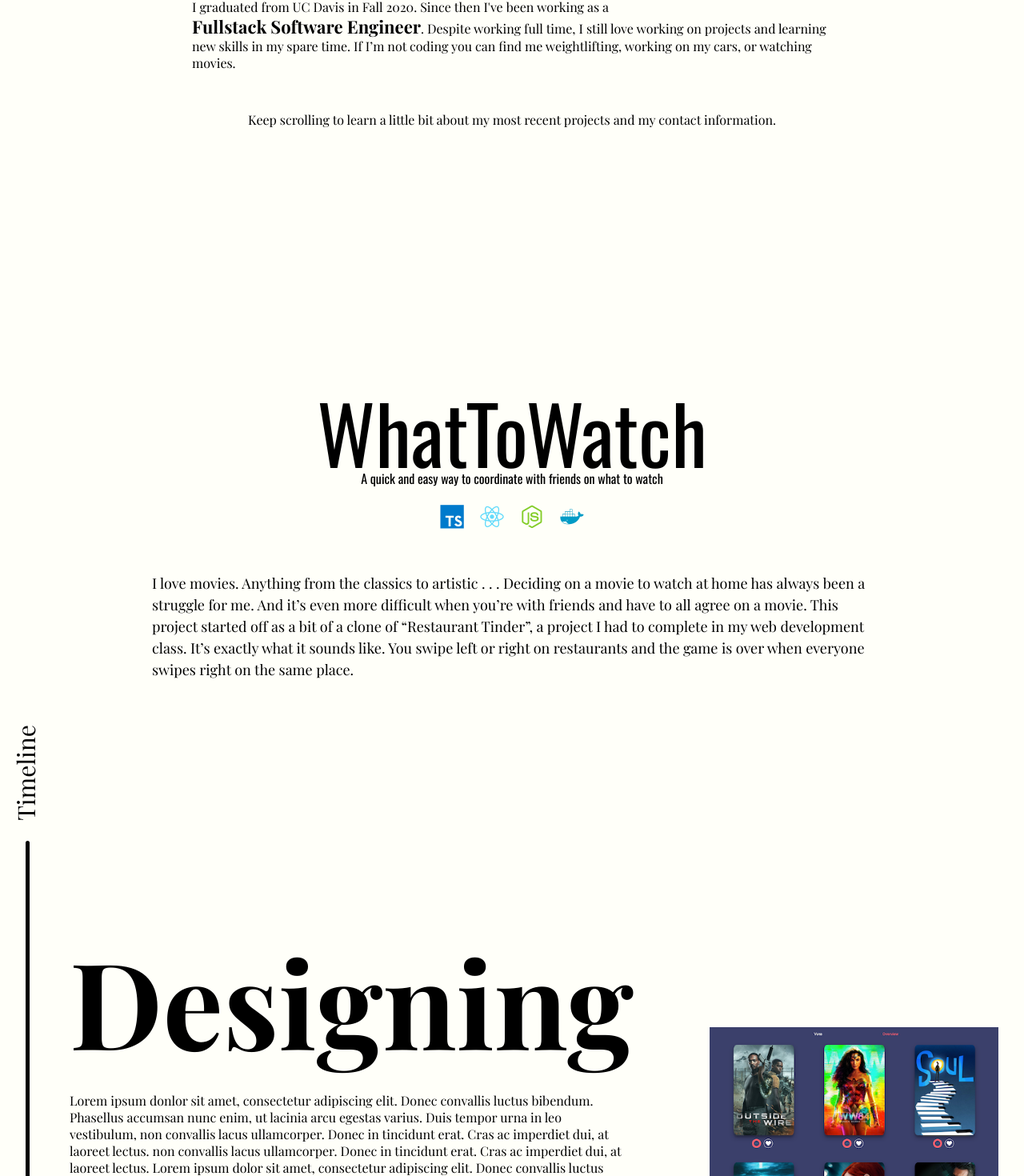
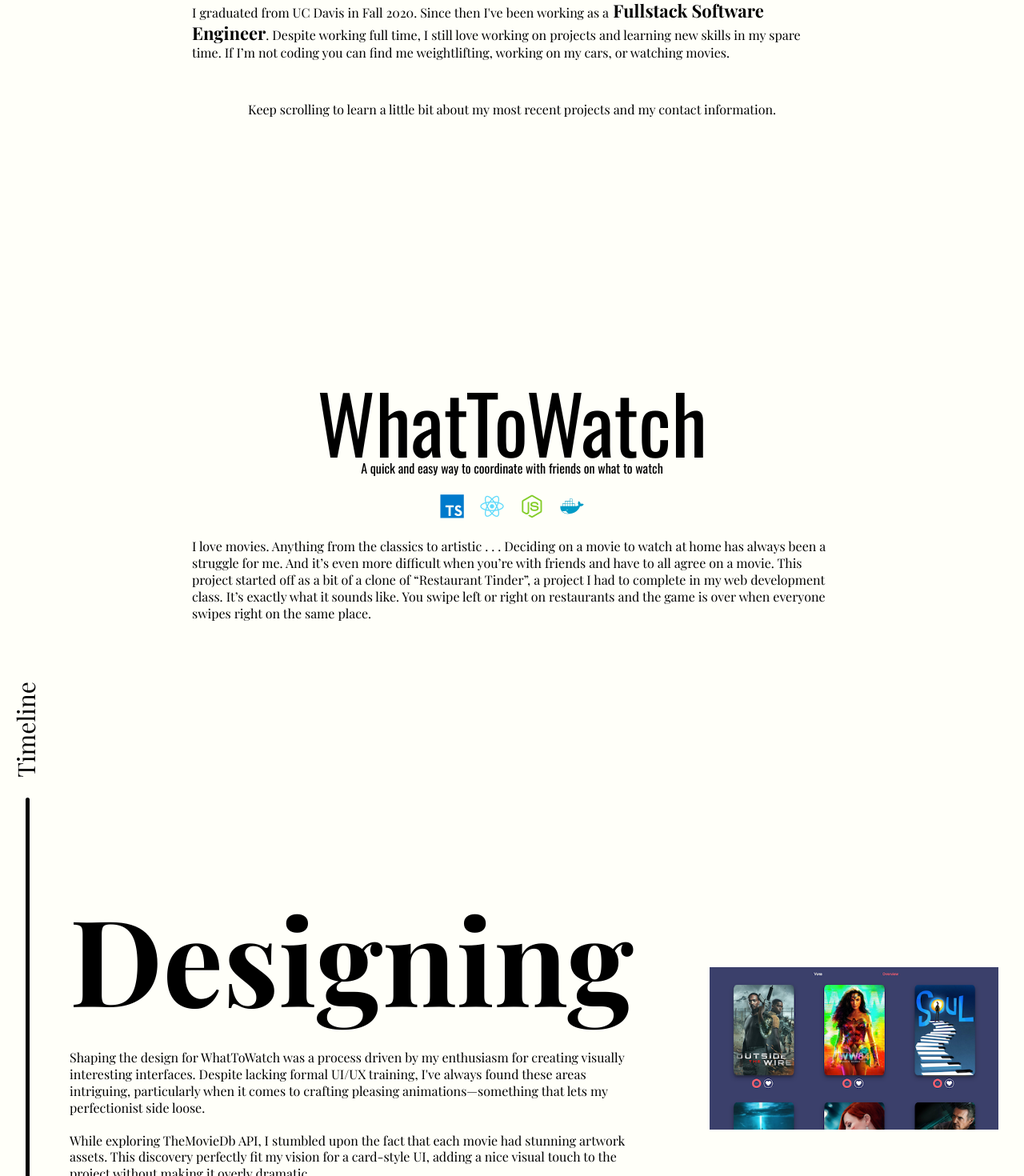
Before and after one commit to martinpetrov1096/Personal-Site, a React (Create React App) app: page / in a window 1280 px wide. Shown: the part 2934-4404 px from the top of the page at 80% size. Built offline with nearby package versions, Linux system fonts and the light colour scheme.

Commit message:
[IMP] Fixed various issues on mobile and tablet view

```diff
--- a/src/components/navbar.js
+++ b/src/components/navbar.js
@@ -83,7 +83,6 @@ const Button = styled.a`
    border: none;
    padding: 12px;
    margin: 5px;
-   width: 55px;
 
    text-decoration: none;
    font-family: 'Oswald', sans-serif;
--- a/src/config/portfolio.json
+++ b/src/config/portfolio.json
@@ -1,5 +1,6 @@
 [
     {
+        "key": 0,
         "title": "WhatToWatch",
         "subtitle": "A quick and easy way to coordinate with friends on what to watch",
         "description": "I love movies. Anything from the classics to artistic .  . . Deciding on a movie to watch at home has always been a struggle for me. And it’s even more difficult when you’re with friends and have to all agree on a movie. This project started off as a bit of a clone of “Restaurant Tinder”, a project I had to complete in my web development class. It’s exactly what it sounds like. You swipe left or right on restaurants and the game is over when everyone swipes right on the same place.  ",
@@ -11,18 +12,30 @@
          ],
         "timelineItems": [
             {
+                "key": 0,
                 "title": "Designing",
-                "description": "Lorem ipsum donlor sit amet, consectetur adipiscing elit. Donec convallis luctus bibendum. Phasellus accumsan nunc enim, ut lacinia arcu egestas varius. Duis tempor urna in leo vestibulum, non convallis lacus ullamcorper. Donec in tincidunt erat. Cras ac imperdiet dui, at laoreet lectus. non convallis lacus ullamcorper. Donec in tincidunt erat. Cras ac imperdiet dui, at laoreet lectus. Lorem ipsum dolor sit amet, consectetur adipiscing elit. Donec convallis luctus bibendum. Phasellus accumsan nunc enim, ut lacinia arcu egestas varius. Duis tempor urna in leo vestibulum, non convallis lacus ullamcorper. Donec in tincidunt erat. Cras ac imperdiet dui, at laoreet lectus. Lorem ipsum dolor sit amet, consectetur adipiscing elit. Donec convallis luctus bibendum. Phasellus accumsan nunc enim, ut lacinia arcu egestas varius. Duis tempor urna in leo vestibulum, non convallis lacus ullamcorper. Donec in tincidunt erat. Cras ac imperdiet dui, at laoreet lectus",
+                "description": [
+                    "Shaping the design for WhatToWatch was a process driven by my enthusiasm for creating visually interesting interfaces. Despite lacking formal UI/UX training, I've always found these areas intriguing, particularly when it comes to crafting pleasing animations—something that lets my perfectionist side loose.",
+                    "While exploring TheMovieDb API, I stumbled upon the fact that each movie had stunning artwork assets. This discovery perfectly fit my vision for a card-style UI, adding a nice visual touch to the project without making it overly dramatic"
+                ],
                 "image": "project-images/what-to-watch.png"
             },
             {
+                "key": 1,
                 "title": "Expanding Features",
-                "description": "Lorem ipsum doklor sit amet, consectetur adipiscing elit. Donec convallis luctus bibendum. Phasellus accumsan nunc enim, ut lacinia arcu egestas varius. Duis tempor urna in leo vestibulum, non convallis lacus ullamcorper. Donec in tincidunt erat. Cras ac imperdiet dui, at laoreet lectus. non convallis lacus ullamcorper. Donec in tincidunt erat. Cras ac imperdiet dui, at laoreet lectus. Lorem ipsum dolor sit amet, consectetur adipiscing elit. Donec convallis luctus bibendum. Phasellus accumsan nunc enim, ut lacinia arcu egestas varius. Duis tempor urna in leo vestibulum, non convallis lacus ullamcorper. Donec in tincidunt erat. Cras ac imperdiet dui, at laoreet lectus. Lorem ipsum dolor sit amet, consectetur adipiscing elit. Donec convallis luctus bibendum. Phasellus accumsan nunc enim, ut lacinia arcu egestas varius. Duis tempor urna in leo vestibulum, non convallis lacus ullamcorper. Donec in tincidunt erat. Cras ac imperdiet dui, at laoreet lectus",
+                "description": [
+                    "Shaping cdathe design for WhatToWatch was a process driven by my enthusiasm for creating visually interesting interfaces. Despite lacking formal UI/UX training, I've always found these areas intriguing, particularly when it comes to crafting pleasing animations—something that lets my perfectionist side loose.",
+                    "While exploring TheMovieDb API, I stumbled upon the fact that each movie had stunning artwork assets. This discovery perfectly fit my vision for a card-style UI, adding a nice visual touch to the project without making it overly dramatic"
+                ],
                 "image": "project-images/what-to-watch.png"
             },
             {
+                "key": 2,
                 "title": "Designing",
-                "description": "Lorem ipsum dolokr sit amet, consectetur adipiscing elit. Donec convallis luctus bibendum. Phasellus accumsan nunc enim, ut lacinia arcu egestas varius. Duis tempor urna in leo vestibulum, non convallis lacus ullamcorper. Donec in tincidunt erat. Cras ac imperdiet dui, at laoreet lectus. non convallis lacus ullamcorper. Donec in tincidunt erat. Cras ac imperdiet dui, at laoreet lectus. Lorem ipsum dolor sit amet, consectetur adipiscing elit. Donec convallis luctus bibendum. Phasellus accumsan nunc enim, ut lacinia arcu egestas varius. Duis tempor urna in leo vestibulum, non convallis lacus ullamcorper. Donec in tincidunt erat. Cras ac imperdiet dui, at laoreet lectus. Lorem ipsum dolor sit amet, consectetur adipiscing elit. Donec convallis luctus bibendum. Phasellus accumsan nunc enim, ut lacinia arcu egestas varius. Duis tempor urna in leo vestibulum, non convallis lacus ullamcorper. Donec in tincidunt erat. Cras ac imperdiet dui, at laoreet lectus",
+                "description": [
+                    "Shaping tcdsdfshe design for WhatToWatch was a process driven by my enthusiasm for creating visually interesting interfaces. Despite lacking formal UI/UX training, I've always found these areas intriguing, particularly when it comes to crafting pleasing animations—something that lets my perfectionist side loose.",
+                    "While exploring TheMovieDb API, I stumbled upon the fact that each movie had stunning artwork assets. This discovery perfectly fit my vision for a card-style UI, adding a nice visual touch to the project without making it overly dramatic"
+                ],
                 "image": "project-images/what-to-watch.png"
             }
 
--- a/src/sections/about.js
+++ b/src/sections/about.js
@@ -21,7 +21,7 @@ const About = ({ curTab }) => {
                </ProfileWrapper>
                <TextWrapper>
                   <Greeting> Hi, I'm Martin</Greeting>
-                  <Tag $desktop="20px" $tablet="16px" $mobile="14px">
+                  <Tag $desktop="22px" $tablet="16px" $mobile="14px">
                   I graduated from UC Davis in Fall 2020. Since then I've been working as a
                    <em> Fullstack Software Engineer</em>. Despite working full time, I still love working on projects and
                   learning new skills in my spare time. If I’m not coding you can find me weightlifting, working on my
@@ -108,11 +108,10 @@ const Greeting = styled(Title)`
 `;
 
 const Tag = styled(Paragraph)`
-   padding-bottom: 50px;
+   padding-bottom: 30px;
    > em {
       font-weight: 700;
       font-size: 22px;
-      display: inline-block;
       @media screen and (max-width: 600px) {
          font-size: 20px;
       }
--- a/src/sections/contact/contact-form.js
+++ b/src/sections/contact/contact-form.js
@@ -15,8 +15,6 @@ const ContactForm = () => {
   const [sent, setSent] = useState(false);
 
   let sections = useContext(SectionContext);
-
-  console.log(sections.find(s => s.active === true)?.name === 'CONTACT')
 
   const sendEmail = useCallback((e) => {
     setSent(true);
@@ -108,6 +106,13 @@ const ContactInput = styled.input.attrs({
   &:focus {
     outline: none;
   }
+
+  @media screen and (max-width: 1000px) {
+    font-size: 20px;
+  }
+  @media screen and (max-width: 600px) {
+    font-size: 13px;
+  }
 `;
 
 const Email = styled(ContactInput).attrs({
@@ -115,7 +120,6 @@ const Email = styled(ContactInput).attrs({
   name: "email",
   placeholder: "Email Address",
 })`
-  font-size: 30px;
 `;
 
 const Subject = styled(ContactInput).attrs({
@@ -139,7 +143,6 @@ const Message = styled.textarea.attrs({
   resize: none;
   background-color: inherit;
   border: none;
-  font-size: 25px;
   font-family: "Indie Flower", cursive;
   &:focus {
     outline: none;
--- a/src/sections/portfolio/header.js
+++ b/src/sections/portfolio/header.js
@@ -2,6 +2,7 @@ import { useMemo } from 'react';
 import styled from "styled-components";
 import projects from "../../config/projects.json";
 import ProjectCard from "../../components/project-card";
+import { Paragraph } from '../../styles/global';
 
 const PortfolioHeader = ({ title, subtitle, description, tools }) => {
 
@@ -32,7 +33,7 @@ const PortfolioHeader = ({ title, subtitle, description, tools }) => {
         <ToolsWrapper>
             {toolIcons}
         </ToolsWrapper>
-        <Description>{description}</Description>
+        <Paragraph>{description}</Paragraph>
     </Wrapper>
 
   );
--- a/src/sections/portfolio/portfolio.js
+++ b/src/sections/portfolio/portfolio.js
@@ -9,7 +9,7 @@ const Portfolio = ({ curTab }) => {
   return (
     <Section id="portfolio">
          {portfolio.map(p =>  (
-            <PortfolioWrapper key={p.description}>
+            <PortfolioWrapper key={p.key}>
                <PortfolioHeader title={p.title} subtitle={p.subtitle} description={p.description} tools={p.tools}/>
 
                <Timeline timelineItems={p.timelineItems}/>
--- a/src/sections/portfolio/timeline.js
+++ b/src/sections/portfolio/timeline.js
@@ -9,10 +9,10 @@ const Timeline = ({timelineItems}) => {
             <TimelineLine />
                 <TimelineItemsWrapper>
                     {timelineItems.map(t => (
-                            <TimelineItemWrapper key={t.description}>
+                            <TimelineItemWrapper key={t.key}>
                                 <TextWrapper>
                                     <Title>{t.title}</Title>
-                                    <Paragraph>{t.description}</Paragraph>
+                                    {t.description.map((p, i) => <Paragraph key={i}>{p}</Paragraph>)}
                                 </TextWrapper>
                                 <ImageWrapper>
                                     <Image src={t.image}/>
@@ -51,6 +51,7 @@ const TimelineLine = styled.div`
 
     @media screen and (max-width: 600px) {
       display: none;
+      margin: 0;
    }
 `;
 
@@ -73,7 +74,10 @@ const TimelineItemWrapper = styled.div`
       flex-flow: column-reverse nowrap;
       justify-content: center;
       align-items: center;
-   }
+    }
+    @media screen and (max-width: 600px) {
+        margin: 0px 0;
+    }
 `;
 const TextWrapper = styled.div`
     flex: 1 1 500px;
@@ -81,6 +85,7 @@ const TextWrapper = styled.div`
     margin-right: 100px;
 
     @media screen and (max-width: 1000px) {
+        flex: 1 1 auto;
         margin-right: 0;
    }
 `;
--- a/src/styles/global.js
+++ b/src/styles/global.js
@@ -14,6 +14,13 @@ export const Section = styled.section`
    display: flex;
    flex-flow: column nowrap;
    align-items: center;
+
+   @media screen and (max-width: 1000px) {
+      margin-bottom: 100px;
+   }
+   @media screen and (max-width: 600px) {
+      margin-bottom: 20px;
+   }
 `;
 
 export const Title = styled.h1`
@@ -36,12 +43,14 @@ export const Paragraph = styled.p`
    max-width: 800px;
    font-size: ${(props => props.desktop || '16px;')};
    line-height: 1.3;
+   margin-bottom: 20px;
 
    @media screen and (max-width: 1000px) {
       font-size:  ${(props => props.tablet || '14px;')}
    }
    @media screen and (max-width: 600px) {
-      font-size:  ${(props => props.mobile || '12px;')}
+      font-size:  ${(props => props.mobile || '10px;')}
+      margin-bottom: 10px;
    }
 `;
 
```
